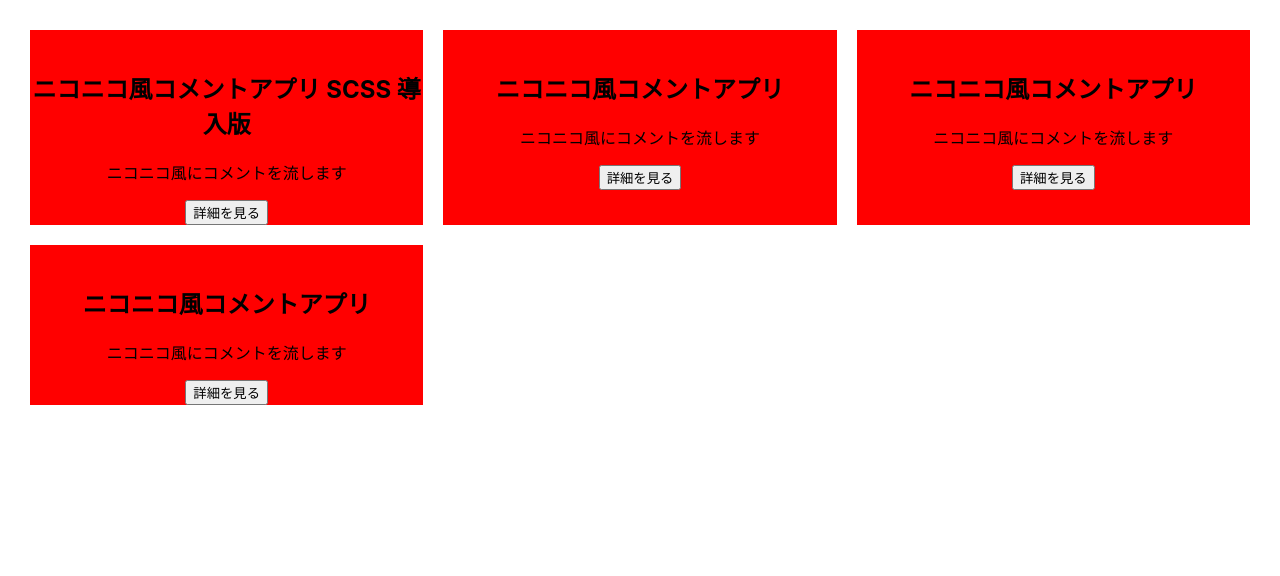
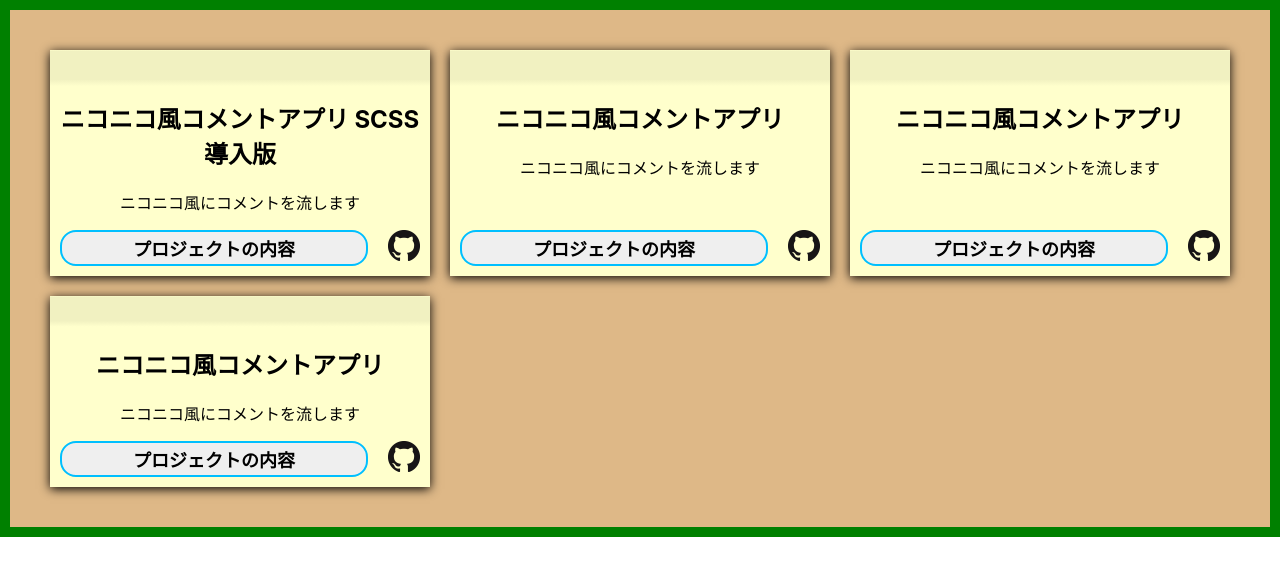
Before and after one commit to shigaresso/portfolio-react, a React (Create React App) app: page / in a window 1280 px wide. Shown: the top 576 px of the page. Built offline with nearby package versions, Linux system fonts and the light colour scheme.

Commit message:
CSS を用いて Card を 付箋風に装飾 GitHub リポジトリに飛ばすためのアイコンの制作

```diff
--- a/public/index.html
+++ b/public/index.html
@@ -2,6 +2,11 @@
 <html lang="ja">
 
 <head>
+  <style>
+    :root {
+      /* background-color: green; */
+    }
+  </style>
   <meta charset="utf-8" />
   <meta name="viewport" content="width=device-width, initial-scale=1" />
   <meta name="theme-color" content="#000000" />
--- a/src/App.scss
+++ b/src/App.scss
@@ -1,3 +1,11 @@
+.App {
+  background-color: green;
+  padding: 10px;
+
+  .box {
+    padding: 10px;
+    background-color: burlywood;
+
     .grid {
       padding: 30px;
       gap: 20px;
@@ -6,3 +14,6 @@
       text-align: center;
       justify-content: center;
     }
+
+  }
+}
--- a/src/App.tsx
+++ b/src/App.tsx
@@ -4,14 +4,16 @@ import { Card } from './components/Card';
 function App() {
   return (
     <div className="App">
+      <div className='box'>
 
-      <div className='grid'>
-        <Card title="ニコニコ風コメントアプリ SCSS 導入版" text="ニコニコ風にコメントを流します" />
-        <Card title="ニコニコ風コメントアプリ" text="ニコニコ風にコメントを流します" />
-        <Card title="ニコニコ風コメントアプリ" text="ニコニコ風にコメントを流します" />
-        <Card title="ニコニコ風コメントアプリ" text="ニコニコ風にコメントを流します" />
+        <div className='grid'>
+          <Card title="ニコニコ風コメントアプリ SCSS 導入版" text="ニコニコ風にコメントを流します" gitHubLink='https://github.com/shigaresso' />
+          <Card title="ニコニコ風コメントアプリ" text="ニコニコ風にコメントを流します" />
+          <Card title="ニコニコ風コメントアプリ" text="ニコニコ風にコメントを流します" />
+          <Card title="ニコニコ風コメントアプリ" text="ニコニコ風にコメントを流します" />
+        </div>
+
       </div>
-
     </div>
   );
 }
--- a/src/Card.css
+++ /dev/null
@@ -1,4 +0,0 @@
-.card {
-    /* padding: 10px; */
-    background-color: red;
-}
--- /dev/null
+++ b/src/Card.scss
@@ -0,0 +1,33 @@
+.card {
+    display: flex;
+    flex-direction: column;
+    justify-content: space-between;
+
+    padding: 10px;
+    box-shadow: 0 2px 10px black;
+    background-color: red;
+    background: linear-gradient(to bottom, #ffffcc 0%, #f1f1c1 0.5%, #f1f1c1 13%, #ffffcc 16%);
+
+    &__detail {
+        display: flex;
+
+        gap: 20px;
+
+        &__button {
+            font-weight: bold;
+            font-size: large;
+            border: 2px solid deepskyblue;
+            border-radius: 1rem;
+            width: 90%;
+            cursor: pointer;
+
+            &:hover {
+                background-color: azure;
+            }
+        }
+    }
+
+    &:hover {
+        transform: scale(1.02);
+    }
+}
--- a/src/components/Card.tsx
+++ b/src/components/Card.tsx
@@ -1,19 +1,26 @@
-import "../Card.css";
+import "../Card.scss";
+import GitHubImage from "../GitHub-Mark-32px.png"
 
 type card = {
     title: string
     text: string
+    gitHubLink?: string
 }
 
 export const Card = (props: card) => {
     return (
         <div className="card">
-            <div className="card_body">
+            <div className="card__body">
                 <img src="" />
-                <h2 className="card_title">{props.title}</h2>
-                <p className="card_text">{props.text}</p>
+                <h2 className="card__title">{props.title}</h2>
+                <p className="card__text">{props.text}</p>
             </div>
-            <button className="card_button">詳細を見る</button>
+            <div className="card__detail">
+                <button className="card__detail__button">プロジェクトの内容</button>
+                <a href={props.gitHubLink}>
+                    <img src={GitHubImage} className="card__detail__repository" />
+                </a>
+            </div>
         </div>
     )
 }
```
Also changed, not shown: src/GitHub-Mark-32px.png (added). Lines whose indentation alone changed are shown as unchanged.
